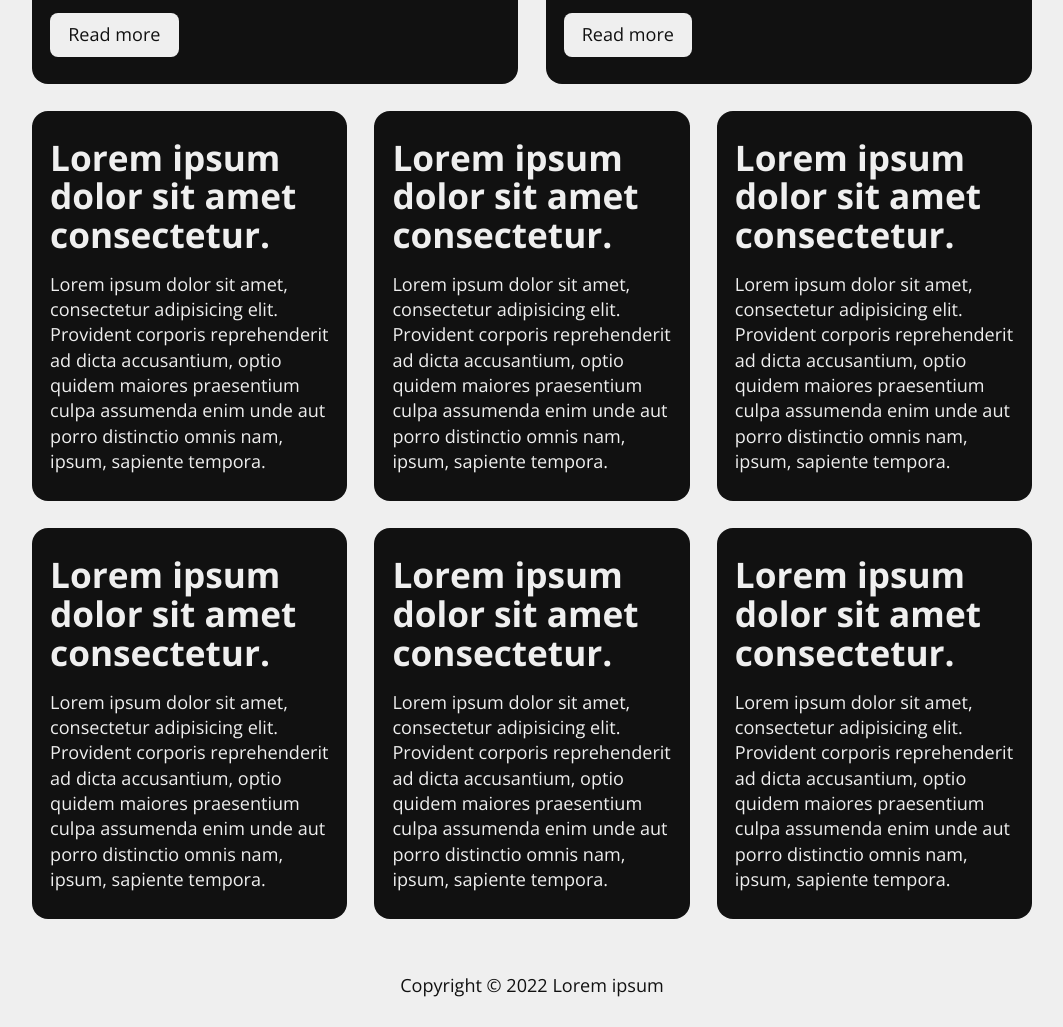
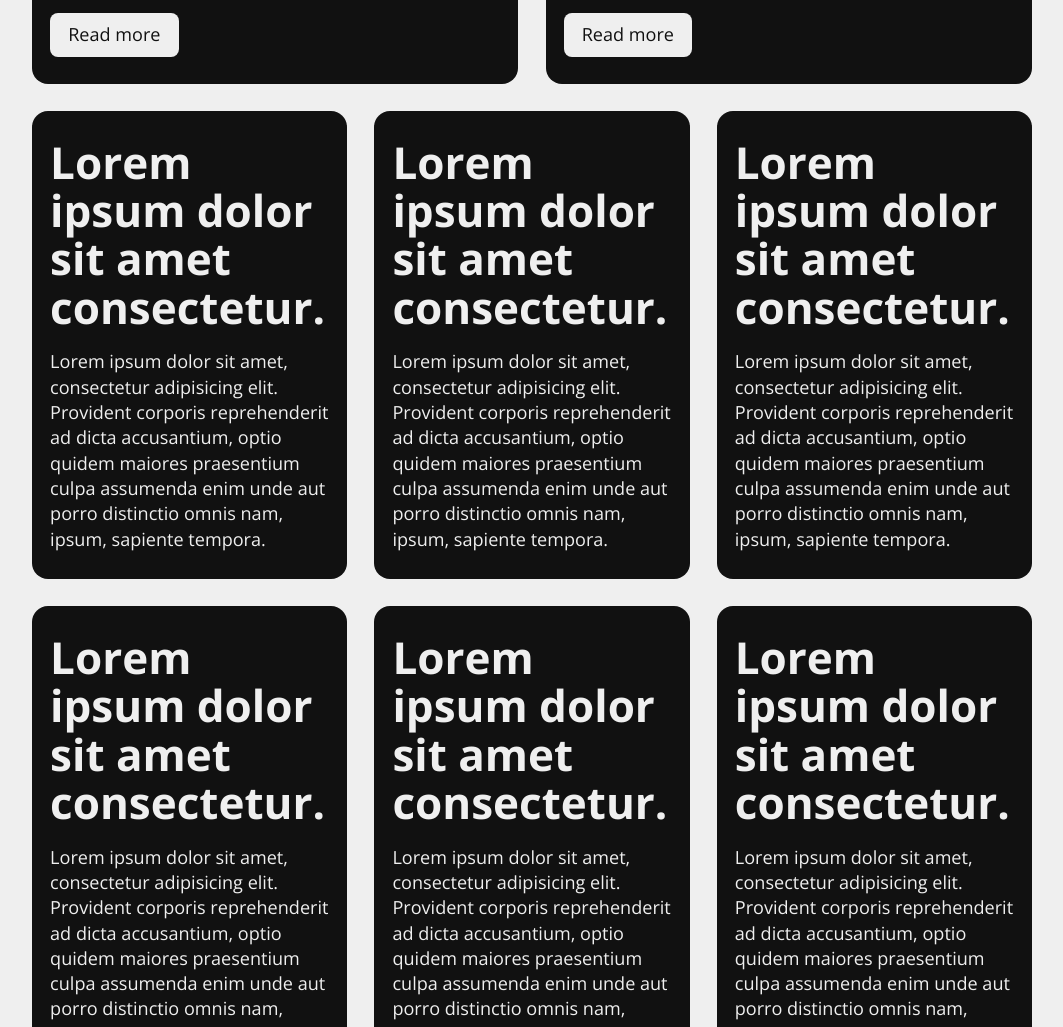
Before and after one commit to vanaf1979/vanilla-front-end-template, a website: page index.html in a window 1280 px wide. Shown: the part 1400-2427 px from the top of the page, without its empty margins (108-1171 px from the left). Drawn offline with nearby package versions, Linux system fonts and the light colour scheme.

Commit message:
changed h3 to h2

```diff
--- a/index.html
+++ b/index.html
@@ -101,32 +101,32 @@
     <section class="section grid" data-layout="33-33-33">
 
         <article class="item card flow">
-            <h3>Lorem ipsum dolor sit amet consectetur.</h3>
+            <h2>Lorem ipsum dolor sit amet consectetur.</h2>
             <p>Lorem ipsum dolor sit amet, consectetur adipisicing elit. Provident corporis reprehenderit ad dicta accusantium, optio quidem maiores praesentium culpa assumenda enim unde aut porro distinctio omnis nam, ipsum, sapiente tempora.</p>
         </article>
 
         <article class="item card flow">
-            <h3>Lorem ipsum dolor sit amet consectetur.</h3>
+            <h2>Lorem ipsum dolor sit amet consectetur.</h2>
             <p>Lorem ipsum dolor sit amet, consectetur adipisicing elit. Provident corporis reprehenderit ad dicta accusantium, optio quidem maiores praesentium culpa assumenda enim unde aut porro distinctio omnis nam, ipsum, sapiente tempora.</p>
         </article>
 
         <article class="item card flow">
-            <h3>Lorem ipsum dolor sit amet consectetur.</h3>
+            <h2>Lorem ipsum dolor sit amet consectetur.</h2>
             <p>Lorem ipsum dolor sit amet, consectetur adipisicing elit. Provident corporis reprehenderit ad dicta accusantium, optio quidem maiores praesentium culpa assumenda enim unde aut porro distinctio omnis nam, ipsum, sapiente tempora.</p>
         </article>
 
         <article class="item card flow">
-            <h3>Lorem ipsum dolor sit amet consectetur.</h3>
+            <h2>Lorem ipsum dolor sit amet consectetur.</h2>
             <p>Lorem ipsum dolor sit amet, consectetur adipisicing elit. Provident corporis reprehenderit ad dicta accusantium, optio quidem maiores praesentium culpa assumenda enim unde aut porro distinctio omnis nam, ipsum, sapiente tempora.</p>
         </article>
 
         <article class="item card flow">
-            <h3>Lorem ipsum dolor sit amet consectetur.</h3>
+            <h2>Lorem ipsum dolor sit amet consectetur.</h2>
             <p>Lorem ipsum dolor sit amet, consectetur adipisicing elit. Provident corporis reprehenderit ad dicta accusantium, optio quidem maiores praesentium culpa assumenda enim unde aut porro distinctio omnis nam, ipsum, sapiente tempora.</p>
         </article>
 
         <article class="item card flow">
-            <h3>Lorem ipsum dolor sit amet consectetur.</h3>
+            <h2>Lorem ipsum dolor sit amet consectetur.</h2>
             <p>Lorem ipsum dolor sit amet, consectetur adipisicing elit. Provident corporis reprehenderit ad dicta accusantium, optio quidem maiores praesentium culpa assumenda enim unde aut porro distinctio omnis nam, ipsum, sapiente tempora.</p>
         </article>
 
```
